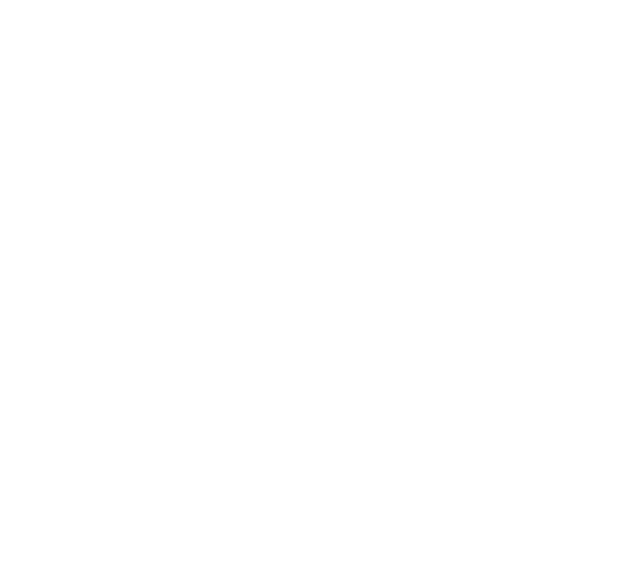
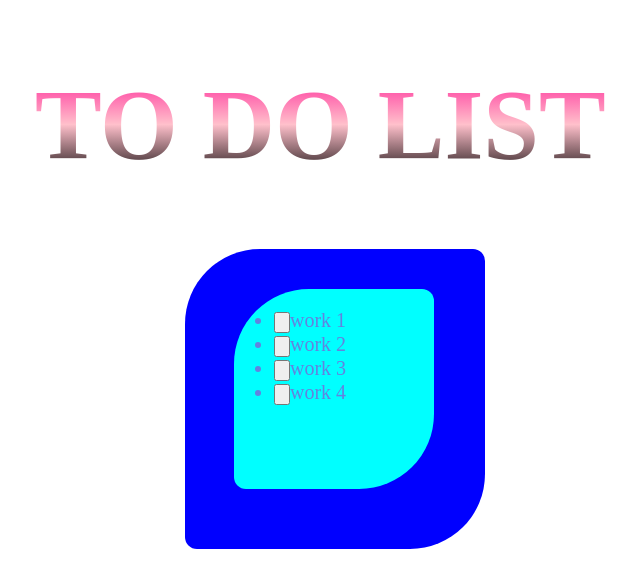
Before and after one commit to nandni-rajput222/Lab-Class-Work, a plain HTML site: page nandni/index.html in a window 1280 px wide. Shown: the whole page, without its empty margins (293-933 px from the left). Drawn offline with Linux system fonts and the light colour scheme.

Commit message:
Add files via upload

```diff
--- a/nandni/index.html
+++ b/nandni/index.html
@@ -4,58 +4,53 @@
     <meta charset="UTF-8">
     <meta http-equiv="X-UA-Compatible" content="IE=edge">
     <meta name="viewport" content="width=device-width, initial-scale=1.0">
-    <title>breakpoint</title>
+    <title>to do list</title>
     <style>
-        .main{
-            background-color: skyblue;
-            height: 500px;
-            color: white;
-            font-size: 99px;
-            display: none;
+        .heading{
+            color:palevioletred;
+            font-size: 50px;
+            font-weight: 200;
+            margin-left:320px ;
         }
-        @media (min-width:320px) and (max-width:480px){
-            #one{
-                display: block;
-                background-color: deeppink;
-            }
+        h1{
+            background-image: linear-gradient( deeppink, pink,black);
+            -webkit-background-clip: text;
+            -webkit-text-fill-color: transparent;
         }
-        @media (min-width:481px) and (max-width:768px){
-            #two{
-                display:block;
-                background-color: yellow;
-                font-size: 100px;
-                color: black;
-            }
+        .one{
+            height: 300px;
+            width: 300px;
+            background-color: blue;
+            margin-left: 470px;
+            border-radius: 75px 12px 75px 12px;
         }
-        @media (min-width:769px) and (max-width:1024px)
-        {
-            #three{
-                display: block;
-                background-color: blueviolet;
-            }
+        .two{
+            height: 200px;
+            width: 200px;
+            color: rgb(98, 131, 223);
+            font-size: 20px;
+            margin-left: 519px;
+            margin-top: -280px;
+            background-color: cyan;
+            border-radius: 75px 12px 75px 12px;
         }
-        @media (min-width:1025px) and (max-width:1200px)
-        {
-            #four{
-                display: block;
-                background-color: blue;
-            }
-          }
-        @media (min-width:1201) and (max-width:){
-            #five{
-                display: block;
-                background-color: brown;
-            }
+        ul{
+            position: relative;
+            top: 20px;
         }
-
-
     </style>
 </head>
 <body>
-    <div class="main" id="one">I am Mobile</div>
-    <div class="main" id="two">I am tablet.</div>
-    <div class="main" id="three">I am small laptop.</div>
-    <div class="main" id="four">I am desktop.</div>
-    <div class="main" id="five">I am 4k screen.</div>
+    <div class="heading"><h1>TO DO LIST</h1></div>
+    <div class="one"></div>
+    <div class="two">
+        <ul>
+            <li><input type="button">work 1</li>
+            <li><input type="button">work 2</li>
+            <li><input type="button">work 3</li>
+            <li><input type="button">work 4</li>
+        </ul>
+    </div>
+
 </body>
 </html>
```
